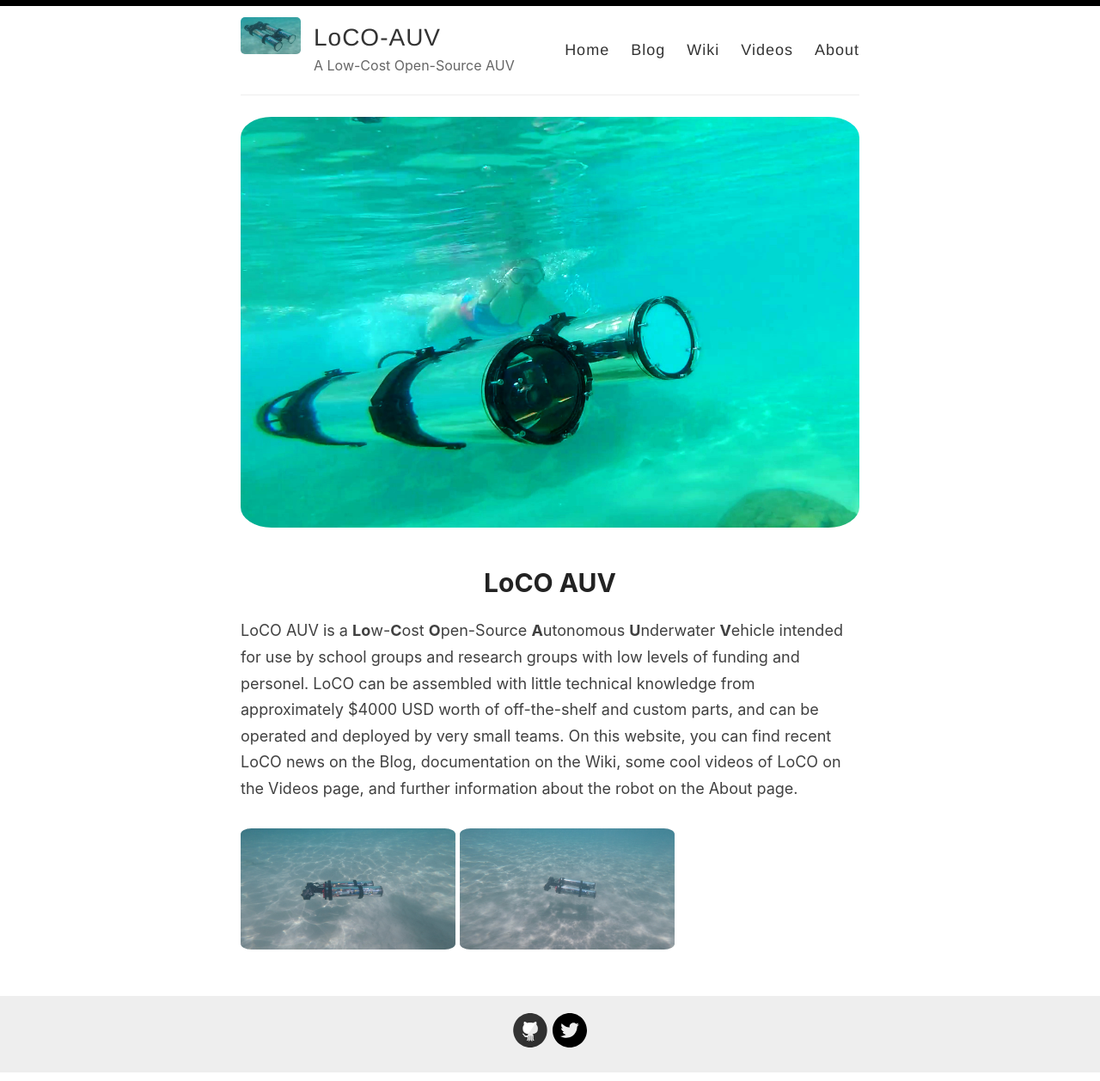
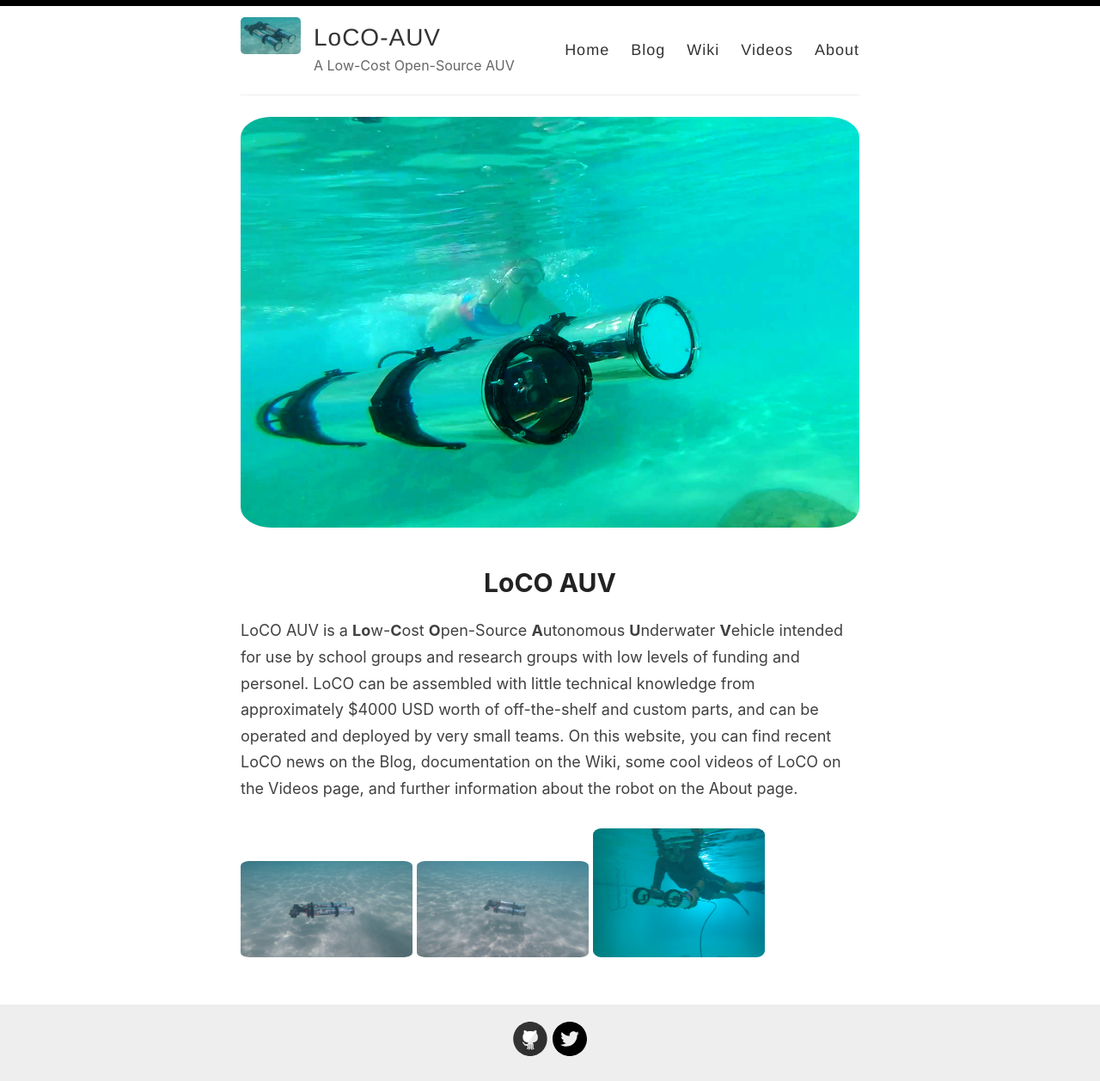
Before and after one commit to LoCO-AUV/loco-auv.github.io, a Jekyll site: the page built from index.html, in a window 1280 px wide. Shown: the whole page at 86% size. Built offline with Jekyll 4.4.1, drawn with Linux system fonts in a browser that asks for light colours.

Commit message:
Add another image.

```diff
--- a/index.html
+++ b/index.html
@@ -12,5 +12,6 @@
 
 <br><br>
 
-<img src="images/loco_bbds1.jpg" alt="LoCO AUV in Barbados" style="border-radius: 5%;" width=250/>
-<img src="images/loco_bbds5.jpg" alt="LoCO AUV in Barbados" style="border-radius: 5%;" width=250/>
+<img src="images/loco_bbds1.jpg" alt="LoCO AUV in Barbados" style="border-radius: 5%;" width=200/>
+<img src="images/loco_bbds5.jpg" alt="LoCO AUV in Barbados" style="border-radius: 5%;" width=200/>
+<img src="images/loco_pool.jpg" alt="LoCO AUV in Barbados" style="border-radius: 5%;" width=200/>
```
Also changed, not shown: images/loco_pool.jpg (added).
